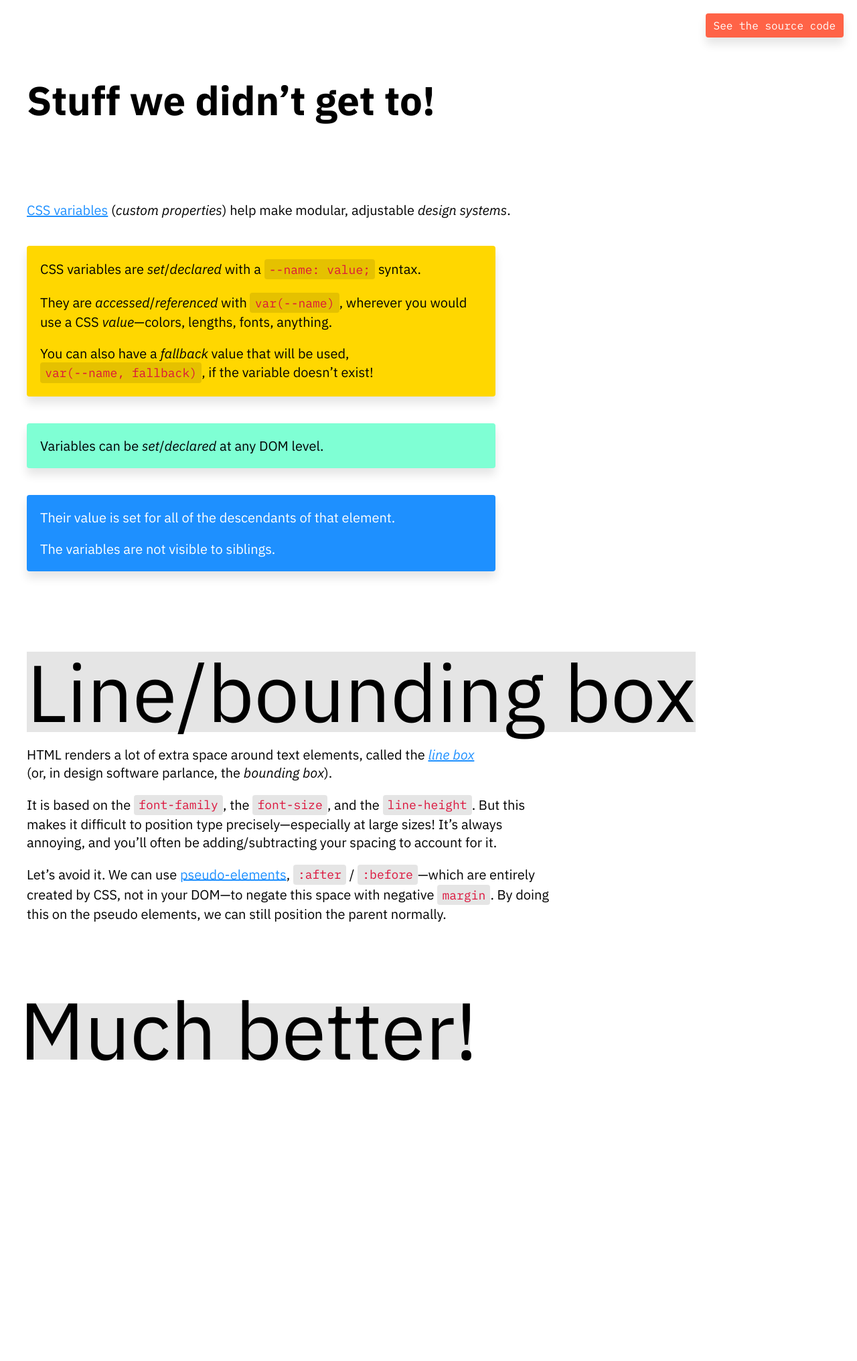
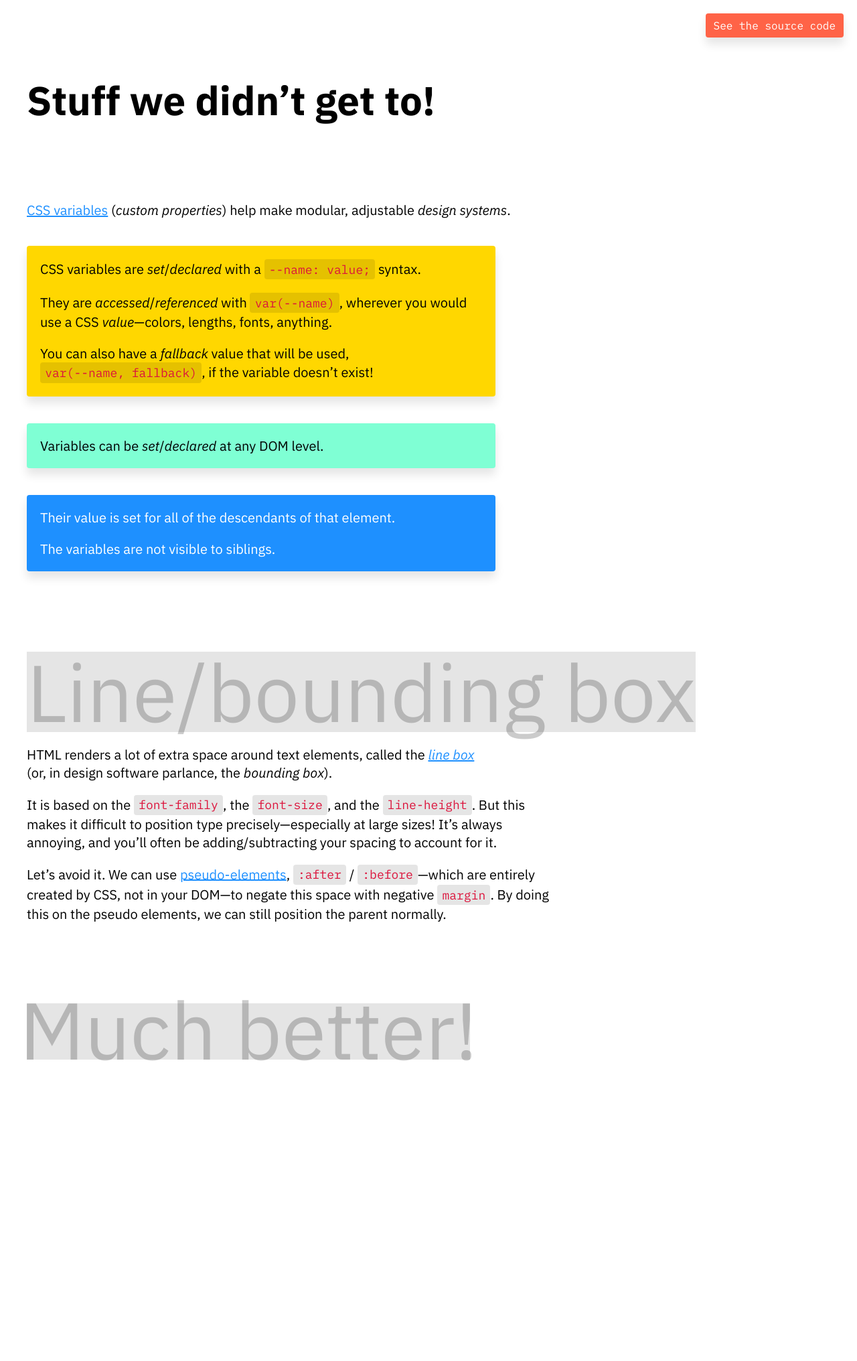
Before and after one commit to typography-and-interaction-too/other-stuff, a Jekyll site: the page built from index.md, in a window 1280 px wide. Shown: the whole page at 67% size. Built offline with Jekyll 4.4.1, drawn with Linux system fonts in a browser that asks for light colours; our own code applies the rules of GitHub Pages for plain Markdown files.

Commit message:
Simpler?

```diff
--- a/assets/style.scss
+++ b/assets/style.scss
@@ -93,20 +93,21 @@ h2,
 h3 {
 	line-height: 1;
 	font-size: 6em;
+	opacity: 0.2;
 }
 
 
 
 h3 {
 	--cap-height: 0.698em; /* These are all adjusted to this typeface! */
-	--inset--left: -0.092em;
-	--inset--right: -0.098em;
-	--shoulder--top: 0.176em; /* Space above. */
-	--shoulder--bottom: calc(1em - var(--cap-height) - var(--shoulder--top)); /* Left on the bottom. */
+	--inset--left: -0.092em; /* Pull in left. */
+	--inset--right: -0.098em; /* Pull in right. */
+	--shoulder--top: -0.176em; /* Remove space above. */
+	--shoulder--bottom: calc(-1 * (1em - var(--cap-height) + var(--shoulder--top))); /* Leftover on the bottom. */
 
 	display: flow-root; /* For the negative margins to work. */
-	margin-left: var(--inset--left); /* Pull in left. */
-	margin-right: var(--inset--right); /* Pull in right. */
+	margin-left: var(--inset--left);
+	margin-right: var(--inset--right);
 }
 
 /* Create the pseudo-elements to negate the “shoulders”. */
@@ -119,12 +120,12 @@ h3:after {
 
 /* Pulls bounding box down to cap-height. */
 h3:before {
-	margin-top: calc(-1 * var(--shoulder--top));
+	margin-top: var(--shoulder--top);
 }
 
  /* Pulls bounding box up to baseline. */
 h3:after {
-	margin-bottom: calc(-1 * var(--shoulder--bottom));
+	margin-bottom: var(--shoulder--bottom);
 }
 
 
```
